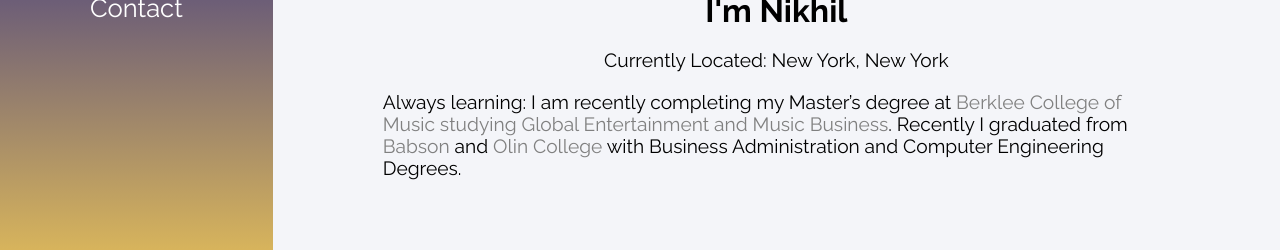
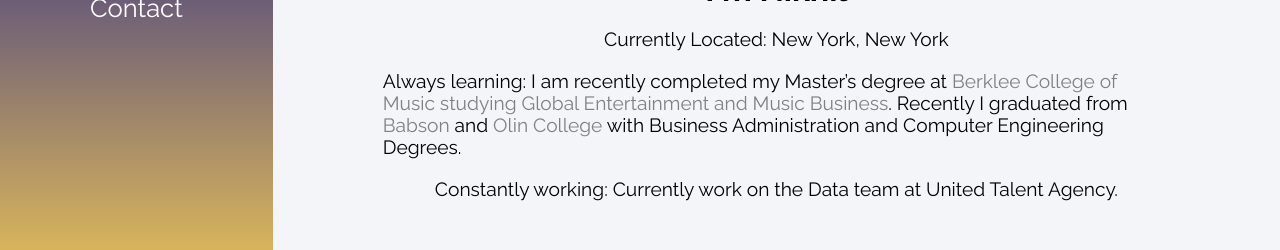
Before and after one commit to nikhilanand01/personal_site_react, a React (Create React App) app: page / in a window 1280 px wide. Shown: the part 457-707 px from the top of the page. Built offline with nearby package versions, Linux system fonts and the light colour scheme.

Commit message:
spelling mistakes

```diff
--- a/src/pages/Home.js
+++ b/src/pages/Home.js
@@ -13,12 +13,10 @@
               <ReactTypingEffect className="typingeffect" text={['Hello', "Hola", "Namaste","Bonjour", "Ciao", "Hi"]} speed={120} eraseDelay={500}/>
               <h1>I'm Nikhil</h1>
               <p>Currently Located: New York, New York</p>
-              <p class="lead mb40">Always learning: I am recently completing my Master’s degree at <a className="copy-link" rel="noopener noreferrer" href="https://www.berklee.edu/graduate/master-arts-global-entertainment-and-music-business" target="_blank">Berklee College of Music studying Global Entertainment and Music Business</a>. Recently I graduated from <a className="copy-link" rel="noopener noreferrer" href="http://www.babson.edu/Pages/default.aspx" target="_blank">Babson</a> and <a className="copy-link" rel="noopener noreferrer" href="http://www.olin.edu/" target="_blank"> Olin College</a> with Business Administration and Computer Engineering Degrees.</p>
-              {/*
+              <p class="lead mb40">Always learning: I am recently completed my Master’s degree at <a className="copy-link" rel="noopener noreferrer" href="https://www.berklee.edu/graduate/master-arts-global-entertainment-and-music-business" target="_blank">Berklee College of Music studying Global Entertainment and Music Business</a>. Recently I graduated from <a className="copy-link" rel="noopener noreferrer" href="http://www.babson.edu/Pages/default.aspx" target="_blank">Babson</a> and <a className="copy-link" rel="noopener noreferrer" href="http://www.olin.edu/" target="_blank"> Olin College</a> with Business Administration and Computer Engineering Degrees.</p>
               <p>
-                Constantly working: I am currently an Intern at the music production house, <a rel="noopener noreferrer" className="copy-link" href="https://jinglepunks.com" target="_blank"> Jingle Punks </a>.
+                Constantly working: Currently work on the Data team at United Talent Agency.
               </p>
-              */}
             </div>
             )
         }
```
